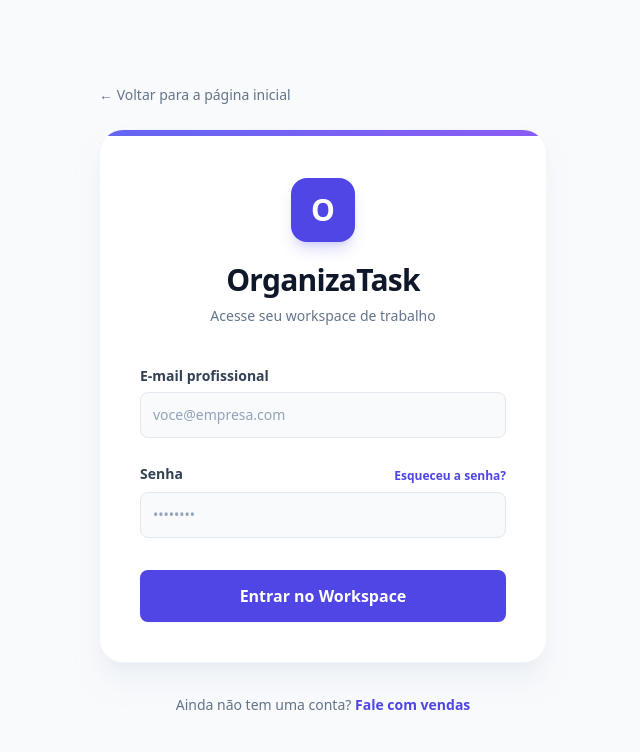
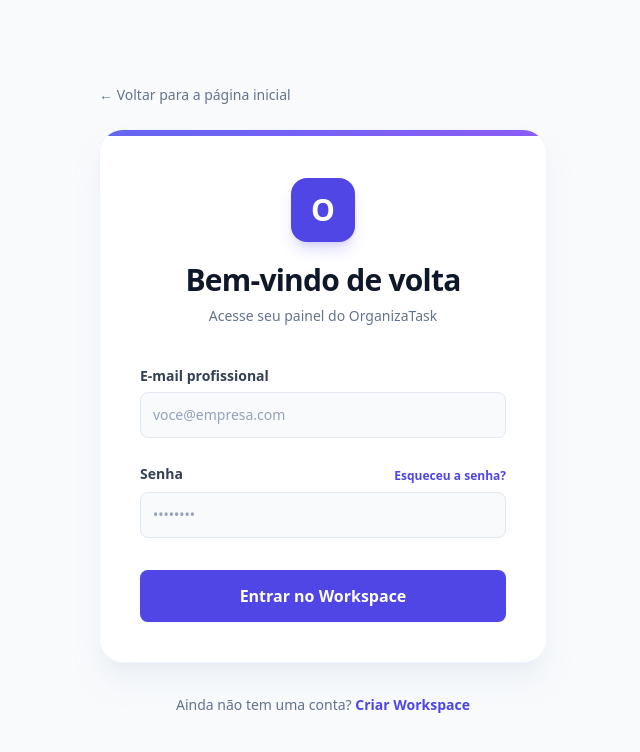
Before and after one commit to leonard0antonio/task-manager-frontend, a React (Vite) app: page /login in a window 1280 px wide. Shown: the top 752 px of the page, without its empty margins (317-957 px from the left). Built offline with nearby package versions, Linux system fonts and the light colour scheme; no server answers.

Commit message:
feat: implementa modo de registro de administrador com login automatico na tela de autenticacao

```diff
--- a/src/pages/Login.tsx
+++ b/src/pages/Login.tsx
@@ -3,8 +3,13 @@
 import { useNavigate, Link } from 'react-router-dom';
 import { Input } from '../components/ui/Input';
 import { Button } from '../components/ui/Button';
+import { api } from '../services/api'; // Precisamos da API para chamar a rota de registro
 
 export function Login() {
+  // Novo estado para controlar se estamos na tela de Login ou Cadastro
+  const [isLoginMode, setIsLoginMode] = useState(true);
+
+  const [name, setName] = useState(''); // Usado apenas no cadastro
   const [email, setEmail] = useState('');
   const [password, setPassword] = useState('');
   const [error, setError] = useState('');
@@ -13,26 +18,48 @@
   const { login, isAuthenticated } = useAuth();
   const navigate = useNavigate();
 
-  // Redirecionamento inteligente: se já tem token, vai pro painel
   useEffect(() => {
     if (isAuthenticated) {
       navigate('/dashboard');
     }
   }, [isAuthenticated, navigate]);
 
-  const handleLogin = async (e: React.FormEvent) => {
+  const handleSubmit = async (e: React.FormEvent) => {
     e.preventDefault();
     setError('');
     setIsLoading(true);
 
     try {
-      await login(email, password);
-      navigate('/dashboard');
+      if (isLoginMode) {
+        // Fluxo de LOGIN
+        await login(email, password);
+        navigate('/dashboard');
+      } else {
+        // Fluxo de CADASTRO (Cria o Admin e depois já loga automaticamente)
+        await api.post('/auth/register', {
+          name,
+          email,
+          password,
+          role: 'admin' // Garante que quem cria conta por aqui é dono de um workspace
+        });
+        await login(email, password);
+        navigate('/dashboard');
+      }
     } catch (err: any) {
-      setError(err.response?.data?.error || 'Credenciais inválidas. Verifique seu e-mail e senha.');
+      setError(
+        err.response?.data?.error ||
+        (isLoginMode ? 'Credenciais inválidas. Verifique seu e-mail e senha.' : 'Erro ao criar conta. Este e-mail pode já estar em uso.')
+      );
     } finally {
       setIsLoading(false);
     }
+  };
+
+  // Função para limpar os campos ao trocar de modo (Login <-> Cadastro)
+  const toggleMode = () => {
+    setIsLoginMode(!isLoginMode);
+    setError('');
+    setPassword('');
   };
 
   return (
@@ -52,25 +79,40 @@
         </div>
 
         {/* Card do Formulário */}
-        <div className="bg-white rounded-3xl shadow-xl shadow-slate-200/50 border border-slate-100 p-8 sm:p-10 relative overflow-hidden">
+        <div className="bg-white rounded-3xl shadow-xl shadow-slate-200/50 border border-slate-100 p-8 sm:p-10 relative overflow-hidden transition-all duration-300">
 
           {/* Borda decorativa superior */}
           <div className="absolute top-0 left-0 w-full h-1.5 bg-gradient-to-r from-indigo-500 to-violet-500"></div>
 
-          {/* Header */}
+          {/* Header Dinâmico */}
           <div className="text-center mb-10 mt-2">
             <div className="inline-flex items-center justify-center w-16 h-16 bg-indigo-600 text-white rounded-2xl mb-5 shadow-lg shadow-indigo-600/20">
               <span className="text-3xl font-black">O</span>
             </div>
             <h2 className="text-3xl font-black text-slate-900 tracking-tight">
-              OrganizaTask
+              {isLoginMode ? 'Bem-vindo de volta' : 'Crie seu Workspace'}
             </h2>
             <p className="text-sm text-slate-500 mt-2 font-medium">
-              Acesse seu workspace de trabalho
+              {isLoginMode ? 'Acesse seu painel do OrganizaTask' : 'Comece a gerenciar seu time agora mesmo'}
             </p>
           </div>
 
-          <form onSubmit={handleLogin} className="space-y-6">
+          <form onSubmit={handleSubmit} className="space-y-6">
+
+            {/* Campo NOME (Aparece apenas no modo de Cadastro) */}
+            {!isLoginMode && (
+              <div className="animate-fadeIn">
+                <Input
+                  label="Seu Nome Completo"
+                  type="text"
+                  value={name}
+                  onChange={(e) => setName(e.target.value)}
+                  placeholder="Ex: João Silva"
+                  required={!isLoginMode}
+                  disabled={isLoading}
+                />
+              </div>
+            )}
 
             {/* Input Modular: E-mail */}
             <Input
@@ -84,20 +126,22 @@
               disabled={isLoading}
             />
 
-            {/* Input Modular: Senha com ação embutida */}
+            {/* Input Modular: Senha */}
             <Input
-              label="Senha"
+              label={isLoginMode ? "Senha" : "Crie uma senha forte"}
               type="password"
               value={password}
               onChange={(e) => setPassword(e.target.value)}
               placeholder="••••••••"
               required
-              autoComplete="current-password"
+              autoComplete={isLoginMode ? "current-password" : "new-password"}
               disabled={isLoading}
               labelAction={
-                <a href="#" className="text-xs font-semibold text-indigo-600 hover:text-indigo-800 transition-colors">
-                  Esqueceu a senha?
-                </a>
+                isLoginMode ? (
+                  <a href="#" className="text-xs font-semibold text-indigo-600 hover:text-indigo-800 transition-colors">
+                    Esqueceu a senha?
+                  </a>
+                ) : null
               }
             />
 
@@ -110,23 +154,28 @@
               </div>
             )}
 
-            {/* Botão Modular */}
+            {/* Botão Modular Dinâmico */}
             <div className="pt-2">
               <Button type="submit" isLoading={isLoading}>
-                Entrar no Workspace
+                {isLoginMode ? 'Entrar no Workspace' : 'Criar Conta Gratuita'}
               </Button>
             </div>
 
           </form>
         </div>
 
-        {/* Rodapé de Vendas */}
+        {/* Rodapé Dinâmico para alternar entre os modos */}
         <p className="text-center text-sm text-slate-500 mt-8 font-medium">
-          Ainda não tem uma conta?{' '}
-          <a href="#" className="text-indigo-600 hover:text-indigo-800 transition-colors font-bold">
-            Fale com vendas
-          </a>
+          {isLoginMode ? 'Ainda não tem uma conta? ' : 'Já possui uma conta? '}
+          <button
+            type="button"
+            onClick={toggleMode}
+            className="text-indigo-600 hover:text-indigo-800 transition-colors font-bold outline-none"
+          >
+            {isLoginMode ? 'Criar Workspace' : 'Fazer Login'}
+          </button>
         </p>
+
       </div>
     </div>
   );
```
